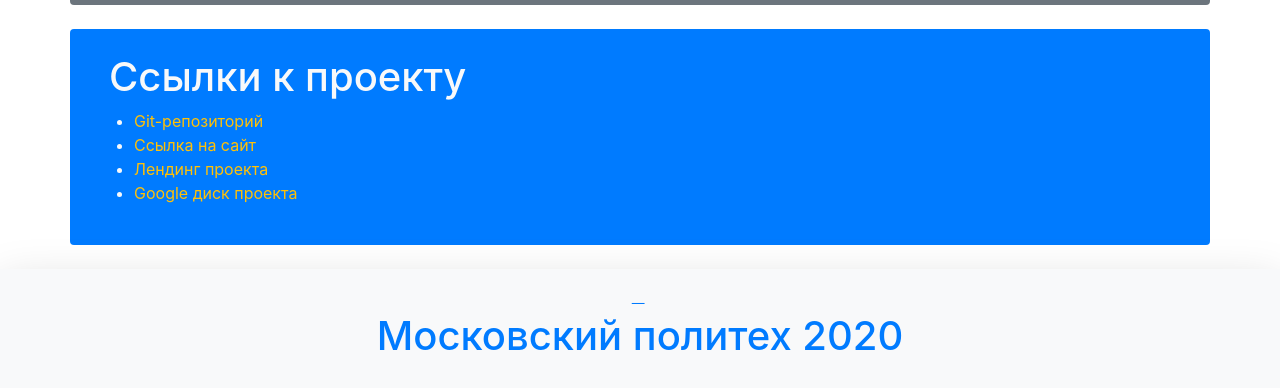
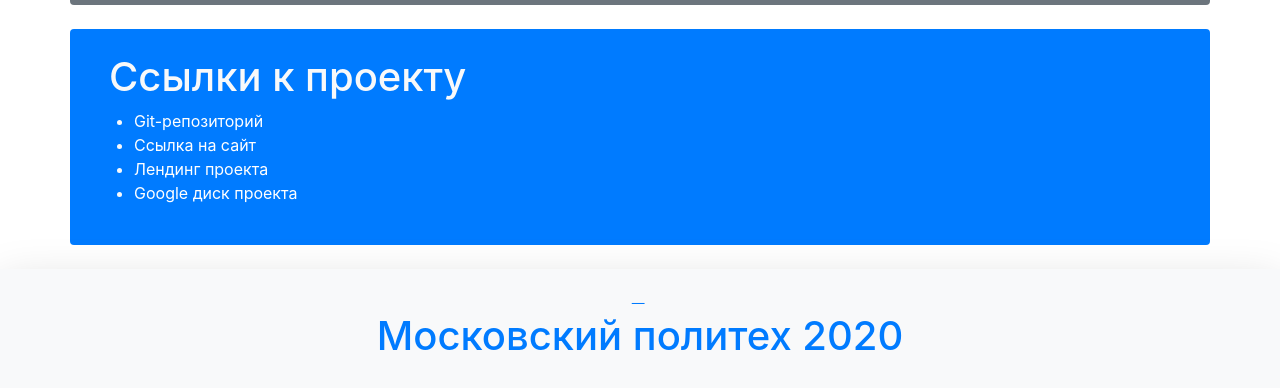
Before and after one commit to qoterwoter/pede-lending, a plain HTML site: page index.html in a window 1280 px wide. Shown: the part 2088-2476 px from the top of the page. Drawn offline with nearby package versions, Linux system fonts and the light colour scheme.

Commit message:
white list

```diff
--- a/index.html
+++ b/index.html
@@ -116,16 +116,16 @@
                 </div>
                 <ul>
                     <li>
-                        <a class='text-warning' href="https://github.com/fxshxr/psycho">Git-репозиторий</a>
+                        <a class='text-white' href="https://github.com/fxshxr/psycho">Git-репозиторий</a>
                     </li>
                     <li>
-                        <a class='text-warning' href="https://balint-movement.ru/">Ссылка на сайт</a>
+                        <a class='text-white' href="https://balint-movement.ru/">Ссылка на сайт</a>
                     </li>
                     <li>
-                        <a class='text-warning' href="http://pede-lending.std-962.ist.mospolytech.ru/">Лендинг проекта</a>
+                        <a class='text-white' href="http://pede-lending.std-962.ist.mospolytech.ru/">Лендинг проекта</a>
                     </li>
                     <li>
-                        <a class='text-warning' href="https://drive.google.com/drive/folders/1BfzGPX8l9qvMXW_QzgXDW5-RpODZ7MIm?usp=sharing">Google диск проекта</a>
+                        <a class='text-white' href="https://drive.google.com/drive/folders/1BfzGPX8l9qvMXW_QzgXDW5-RpODZ7MIm?usp=sharing">Google диск проекта</a>
                     </li>
                 </ul>
             </div>
```
